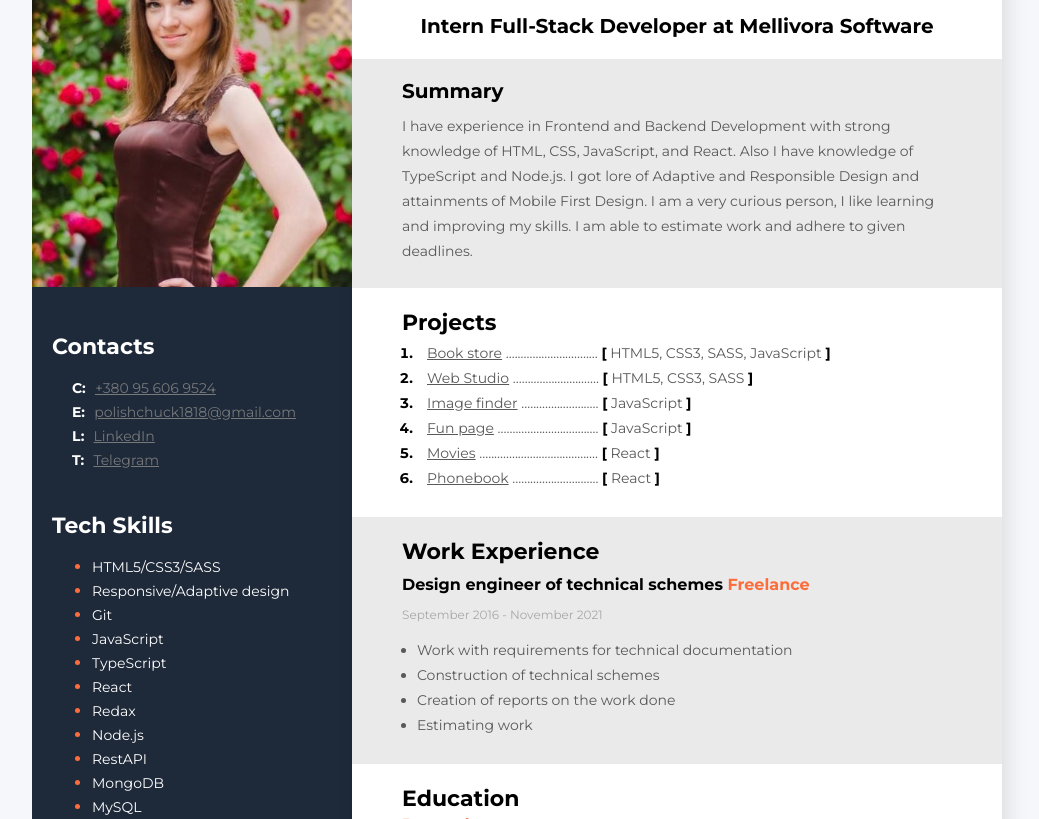
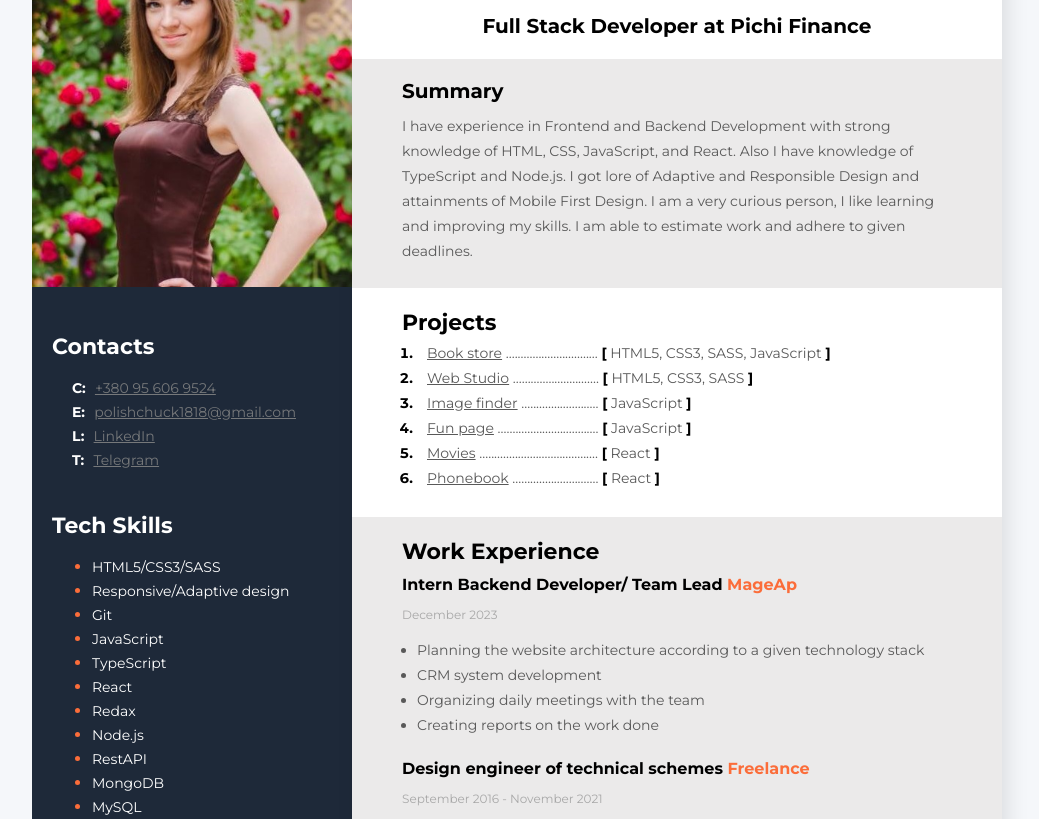
Before and after one commit to Yoda-Chubaka/New_CV, a plain HTML site: page index.html in a window 1280 px wide. Shown: the part 116-935 px from the top of the page, without its empty margins (238-1277 px from the left). Drawn offline with Linux system fonts and the light colour scheme.

Commit message:
Updated CV

```diff
--- a/index.html
+++ b/index.html
@@ -20,7 +20,7 @@
             <div class="about">
                 <h1 class="about_name">Anastasiia Polishchuk</h1>
 
-                <h2 class="about_position">Intern Full-Stack Developer at Mellivora Software</h2>
+                <h2 class="about_position">Full Stack Developer at Pichi Finance</h2>
 
                 <div class="container">
                     <h3 class="about_summary">Summary</h3>
@@ -85,6 +85,24 @@
                 <h3 class="title">Work Experience</h3>
                 <!--Company 1-->
                 <div>
+                    <h4 class="work_position">Intern Backend Developer/ Team Lead <span class="organization"> MageAp </span></h4>
+                    <p class="work_period">December 2023
+                        <!-- <span class="line">|</span> Ukraine -->
+                    </p>
+                    <ul class="work_list">
+                        <li class="work_list_item">
+                            Planning the website architecture according to a given technology stack
+                        </li>
+                        <li class="work_list_item">
+                            CRM system development
+                        </li>
+                        <li class="work_list_item">
+                            Organizing daily meetings with the team
+                        </li>
+                        <li class="work_list_item">
+                            Creating reports on the work done
+                        </li>
+                    </ul>
                     <h4 class="work_position">Design engineer of technical schemes <span class="organization"> Freelance </span></h4>
                     <p class="work_period">September 2016 - November 2021
                         <!-- <span class="line">|</span> Country -->
@@ -97,7 +115,7 @@
                             Construction of technical schemes
                         </li>
                         <li class="work_list_item">
-                            Creation of reports on the work done
+                            Creating reports on the work done
                         </li>
                         <li class="work_list_item">
                             Estimating work
@@ -137,7 +155,7 @@
                         <p class="education_period">March 2024</p>
                         <a class="education_certificate" href="https://drive.google.com/file/d/1uxpgv8IUHf_Pg6m6bLVoMXDO8bl0xJeE/view?usp=drive_link" target="_blank" rel="noopener noreferrer">Prometheus Certificate</a>
                     </div>
-                    <div>
+                    <div class="gap new-gap">
                         <h4 class="education_position">ITVDN</h4>
                         <p class="education_speciality">TypeScript</p>
                         <p class="education_period">February 2024</p>
@@ -149,7 +167,7 @@
                         <p class="education_period">December 2023 - February 2024</p>
                         <a class="education_certificate" href="https://drive.google.com/file/d/1A7aR8A_1RTw2eXhaE0_06V5jLy0MgTec/view?usp=sharing" target="_blank" rel="noopener noreferrer">Prometheus Certificate</a>
                     </div>
-                    <div class="gap new-gap">
+                    <div>
                         <h4 class="education_position">IT School GoIT</h4>
                         <p class="education_speciality">Fullstack developer</p>
                         <p class="education_period">February 2023 - December 2023</p>
```
